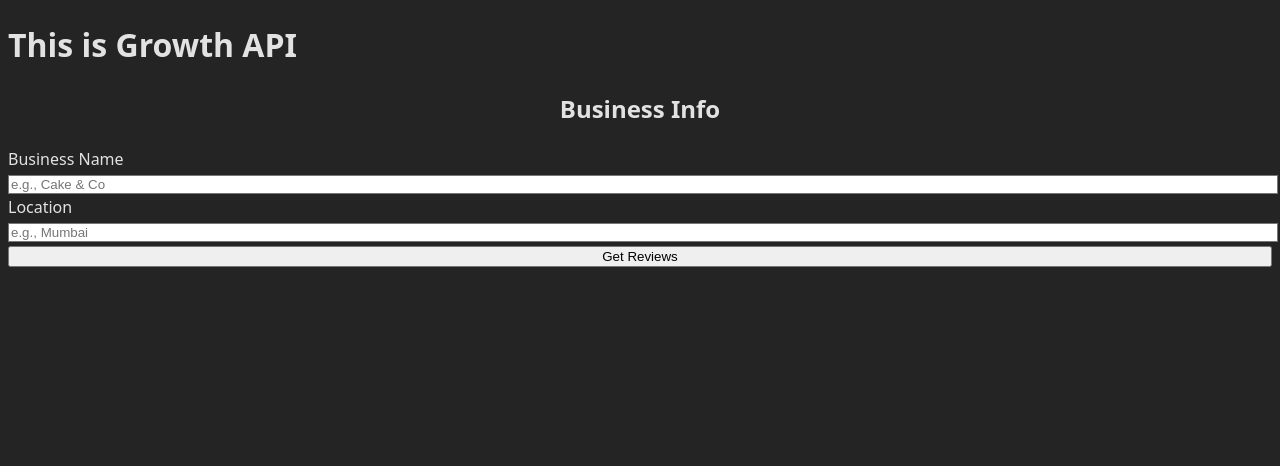
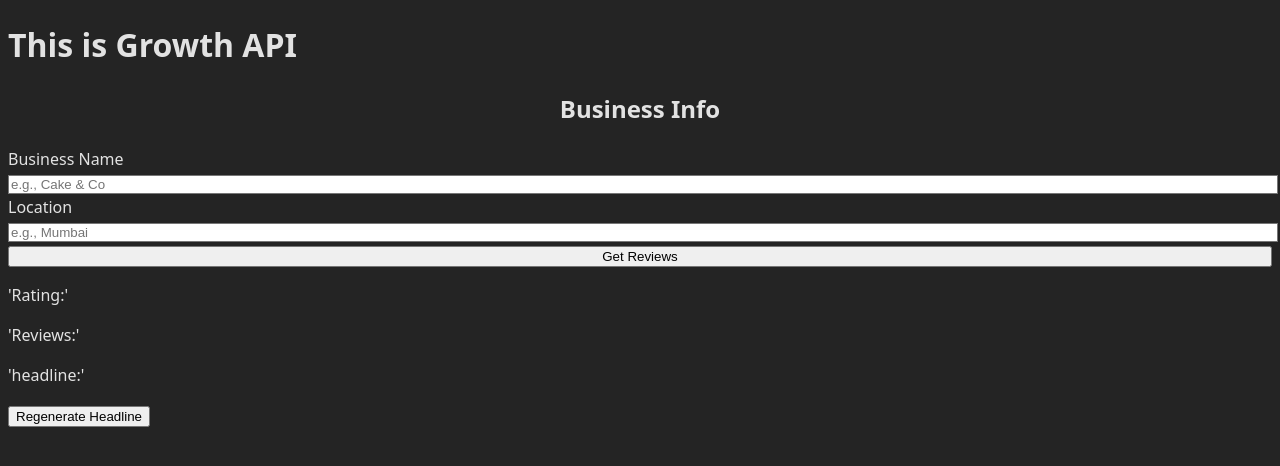
Before and after one commit to saitejamandadi99/GrowthPro, a React (Vite) app in the folder frontend/: page / in a window 1280 px wide. Shown: the top 466 px of the page. Built offline with nearby package versions, Linux system fonts and the light colour scheme.

Commit message:
added all the functionalities

```diff
--- a/frontend/package.json
+++ b/frontend/package.json
@@ -10,6 +10,7 @@
     "preview": "vite preview"
   },
   "dependencies": {
+    "axios": "^1.10.0",
     "react": "^19.1.0",
     "react-dom": "^19.1.0"
   },
--- a/frontend/src/App.jsx
+++ b/frontend/src/App.jsx
@@ -1,13 +1,45 @@
 import { useState } from 'react'
 import './App.css'
 import './index.css'
+import axios from 'axios'
 import BusinessForm from './components/BusinessForm'
+import DisplayCard from './components/DisplayCard'
 
 function App() {
+  const [businessData, setBusinessData] = useState({})
+  const [isLoading, setLoading] = useState(false)
+  const [formData, setFormData] = useState()
+
+  const handleSubmit = async (formData) =>{
+    setLoading(true)
+    console.log('FormData: ', formData)
+    setFormData(formData)
+
+    const url = 'http://localhost:5000/api/business-data'
+    const response = await axios.post(url, formData)
+    const data = response.data.business
+    setLoading(false)
+    setBusinessData(data)
+
+  }
+  const onClickRegenHeadline = async () =>{
+
+        console.log('Business Data: ', businessData);
+        console.log('Form Data: ', formData);
+
+        const url = 'http://localhost:5000/api/regenerate-headline'
+        const response = await axios.get(url,{params: formData})
+        const data = response.data.headline
+        setBusinessData(
+          (prevData) => ({...prevData, headline:data})
+        )
+
+    }
   return (
     <div>
       <h1>This is Growth API</h1>
-      <BusinessForm />
+      <BusinessForm onSubmit={handleSubmit} />
+      {isLoading?<p>Loading ...</p>:<DisplayCard businessData = {businessData} regenHeadline = {onClickRegenHeadline} />}
     </div>
   )
 }
--- a/frontend/src/components/BusinessForm.jsx
+++ b/frontend/src/components/BusinessForm.jsx
@@ -1,4 +1,5 @@
 import React, {useState} from 'react';
+import '../index.css'
 
 const BusinessForm = ({onSubmit}) =>{
     const [name, setName] = useState('');
@@ -13,6 +14,7 @@ const BusinessForm = ({onSubmit}) =>{
         setLoading(true);
         const formData = {name, location};
         onSubmit(formData);
+        setLoading(false)
     }
 
     const handleNameChange = (e) =>{
--- a/frontend/src/components/DisplayCard.jsx
+++ b/frontend/src/components/DisplayCard.jsx
@@ -0,0 +1,16 @@
+const DisplayCard = ({businessData, regenHeadline}) =>{
+    return(
+        <div>
+            <p >'Rating:' {businessData.rating} </p>
+            <p>'Reviews:' {businessData.reviews} </p>
+            <p>'headline:' {businessData.headline} </p>
+
+
+            <button type='button' onClick={regenHeadline}>Regenerate Headline </button>
+
+        </div>
+    )
+
+}
+
+export default DisplayCard;
```
Also changed, not shown: 2 other files (tests, documents, lock files or other folders).
